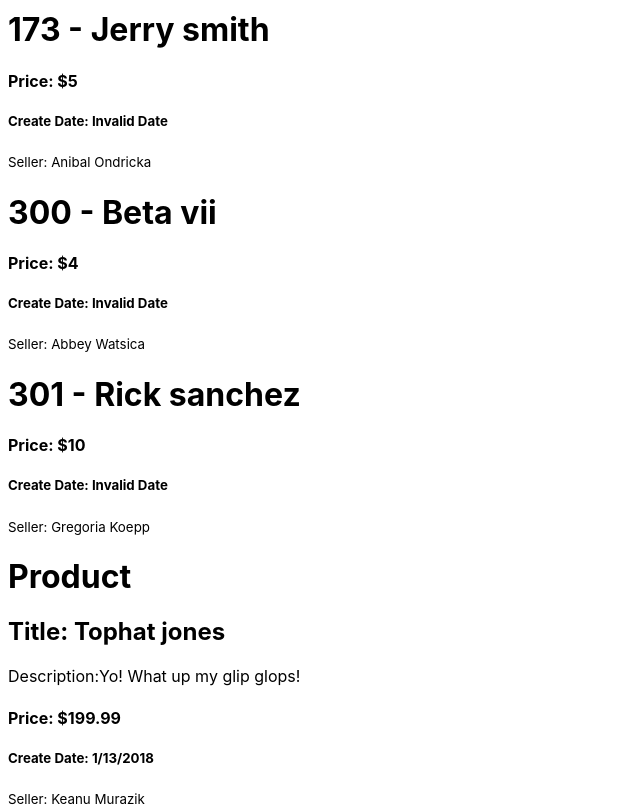
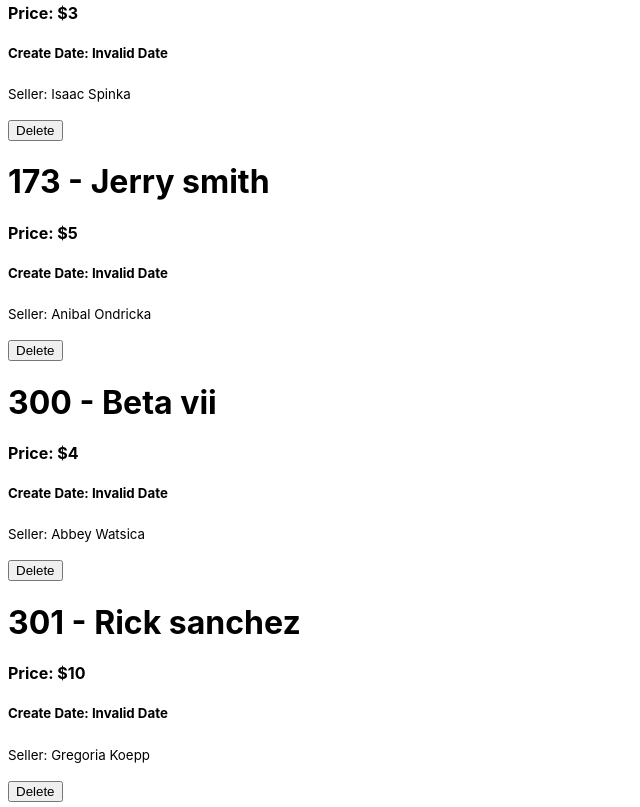
Before and after one commit to sms0330/Amazon_React, a React (Create React App) app: page / in a window 1280 px wide. Shown: the part 740-1547 px from the top of the page, without its empty margins (0-640 px from the left). Built offline with nearby package versions, Linux system fonts and the light colour scheme.

Commit message:
Added Delete Product from Index

```diff
--- a/src/App.js
+++ b/src/App.js
@@ -6,7 +6,7 @@ function App() {
   return (
     <div>
       <ProductIndexPage />
-      <ProductShowPage />
+      {/* <ProductShowPage /> */}
     </div>
   );
 }
--- a/src/components/ProductIndexPage.js
+++ b/src/components/ProductIndexPage.js
@@ -9,7 +9,7 @@ export class ProductIndexPage extends Component {
     };
 
     // this.createProduct = this.createQuestion.bind(this);
-    // this.deleteProduct = this.deleteProduct.bind(this);
+    this.deleteProduct = this.deleteProduct.bind(this);
     console.log('Productindex Component initialized');
   }
 
@@ -28,13 +28,13 @@ export class ProductIndexPage extends Component {
   //     });
   //   }
 
-  //   deleteProduct(id) {
-  //     this.setState(state => {
-  //       return {
-  //         prodcuts: this.state.prodcuts.filter(q => q.id != id),
-  //       };
-  //     });
-  //   }
+  deleteProduct(id) {
+    this.setState(state => {
+      return {
+        prodcuts: this.state.prodcuts.filter(q => q.id != id),
+      };
+    });
+  }
 
   render() {
     console.log('Product index page rendered');
@@ -51,7 +51,7 @@ export class ProductIndexPage extends Component {
               <p>
                 <small>Seller: {p.seller.full_name} </small>
               </p>
-              {/* {<button onClick={() => this.deleteProduct(p.id)}>Delete</button>} */}
+              {<button onClick={() => this.deleteProduct(p.id)}>Delete</button>}
             </div>
           );
         })}
```
